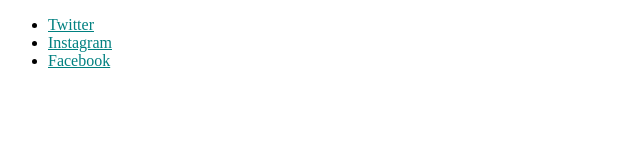
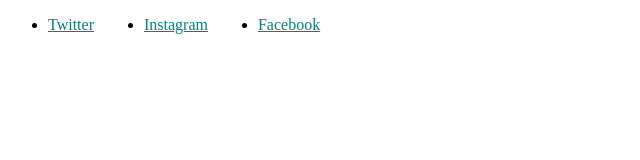
Before and after one commit to SteFFK0/Samples-from-the-internet, a plain HTML site: page index.html in a window 1280 px wide. Shown: the whole page, without its empty margins (0-640 px from the left). Drawn offline with Linux system fonts and the light colour scheme.

Commit message:
last-child tested

```diff
--- a/index.html
+++ b/index.html
@@ -9,9 +9,13 @@
   </head>
   <body>
     <ul class="social-links">
-      <li><a class="link" href="https://twitter.com">Twitter</a></li>
-      <li><a class="link" href="https://www.instagram.com">Instagram</a></li>
-      <li><a class="link" href="https://www.facebook.com">Facebook</a></li>
+      <li class="li"><a class="link" href="https://twitter.com">Twitter</a></li>
+      <li class="li">
+        <a class="link" href="https://www.instagram.com">Instagram</a>
+      </li>
+      <li class="li">
+        <a class="link" href="https://www.facebook.com">Facebook</a>
+      </li>
     </ul>
   </body>
 </html>
--- a/styles/styles.css
+++ b/styles/styles.css
@@ -10,3 +10,10 @@
 .social-links .link:active {
     color: red;
 }
+.social-links {
+    display: flex;
+}
+
+.li:not(:last-child) {
+    margin-right: 50px;
+}
```
